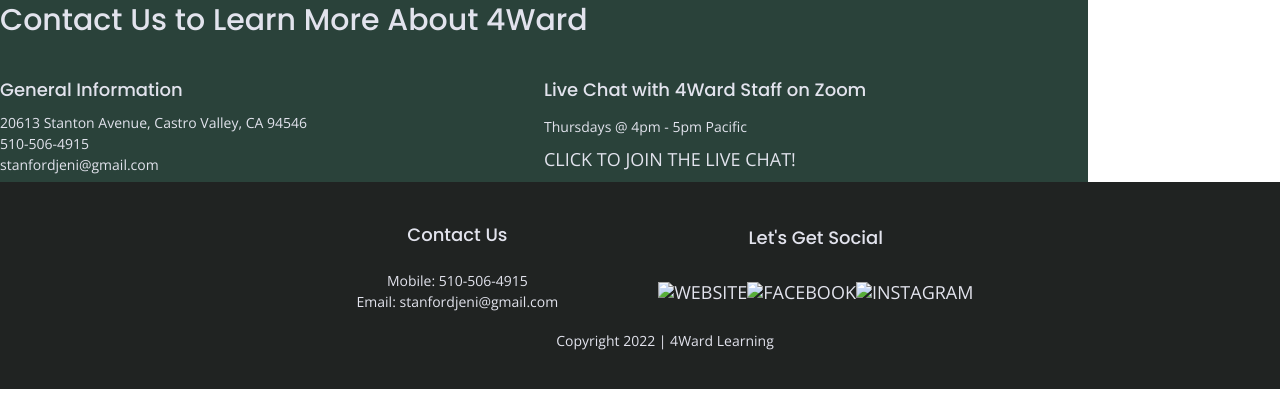
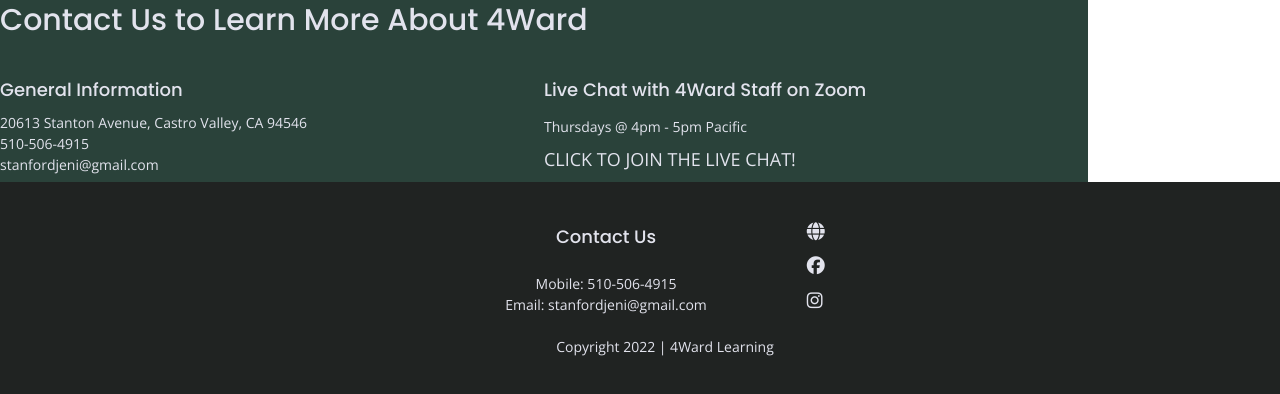
Before and after one commit to jenidub/4ward-afterschool, a website: page about/index.html in a window 1280 px wide. Shown: the part 846-1240 px from the top of the page. Drawn offline with nearby package versions, Linux system fonts and the light colour scheme.

Commit message:
Add social media icons to footer of 4Ward website project

```diff
--- a/about/index.html
+++ b/about/index.html
@@ -95,13 +95,16 @@
         </address>
       </div>
 
-      <div class="social">
-        <h3>Let's Get Social</h3>
-        <div class="social-icons">
-          <p><a href="https://www.pilgrimorganizationinc.org/" target="_blank"><img src="#" alt="Website" /></a></p>
-          <p><a href="https://www.facebook.com/poi4ward" target="_blank"><img src="#" alt="Facebook" /></a></p>
-          <p><a href="https://www.instagram.com/pilgrimorginc/" target="_blank"><img src="#" alt="Instagram" /></a></p>
-        </div>
+      <div class="social-icons">
+        <p>
+          <a href="https://www.pilgrimorganizationinc.org/" target="_blank"><i class="fas fa-globe"></i></a>
+        </p>
+        <p>
+          <a href="https://www.facebook.com/poi4ward" target="_blank"><i class="fab fa-facebook"></i></a>
+        </p>
+        <p>
+          <a href="https://www.instagram.com/pilgrimorginc/" target="_blank"><i class="fab fa-instagram"></i></a>
+        </p>
       </div>
     </div>
 
--- a/css/main.css
+++ b/css/main.css
@@ -340,9 +340,11 @@
   flex-flow: row wrap;
   align-items: center;
   justify-content: space-evenly;
+  width: 100%;
 }
 
-footer .social .social-icons p {
+footer .social .social-icons i {
+  font-size: 1.25em;
 }
 
 footer .copyright {
```
Also changed, not shown: faq/index.html (+9 -3 lines), index.html (+9 -3 lines).
